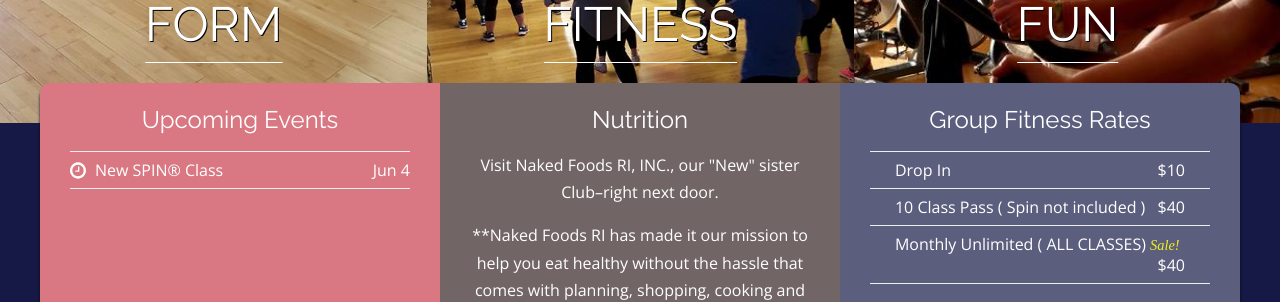
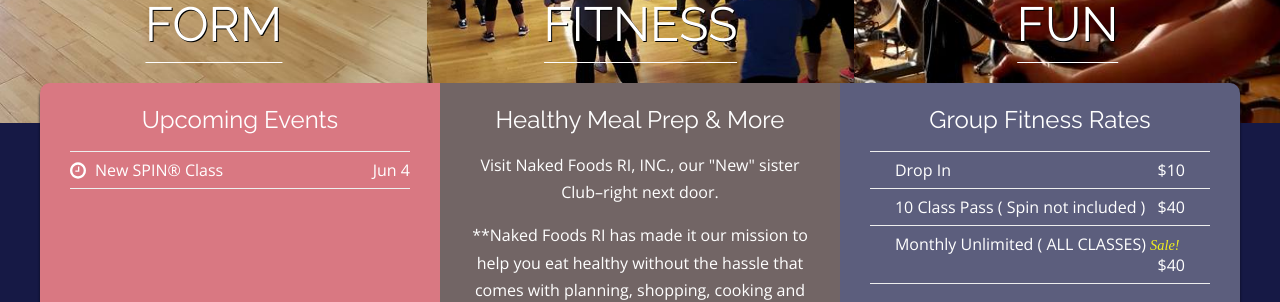
Before and after one commit to rwstone/shapeitup, a Jekyll site: the page built from index.md, in a window 1280 px wide. Shown: the part 355-657 px from the top of the page. Built offline with Jekyll 4.4.1, drawn with Linux system fonts in a browser that asks for light colours; some web fonts are replaced.

Commit message:
Updated Index

```diff
--- a/index.md
+++ b/index.md
@@ -8,7 +8,7 @@ banner:
   title: Fitness
 - image: "/uploads/aspin.jpg"
   title: Fun
-nutrition_title: Nutrition
+nutrition_title: Healthy Meal Prep & More
 nutrition_description: "\nVisit Naked Foods RI, INC., our \"New\" sister Club--right
   next door.  \n\n**Naked Foods RI has made it our mission to help you eat healthy
   without the hassle that comes with planning, shopping, cooking and clean up. Each
```
